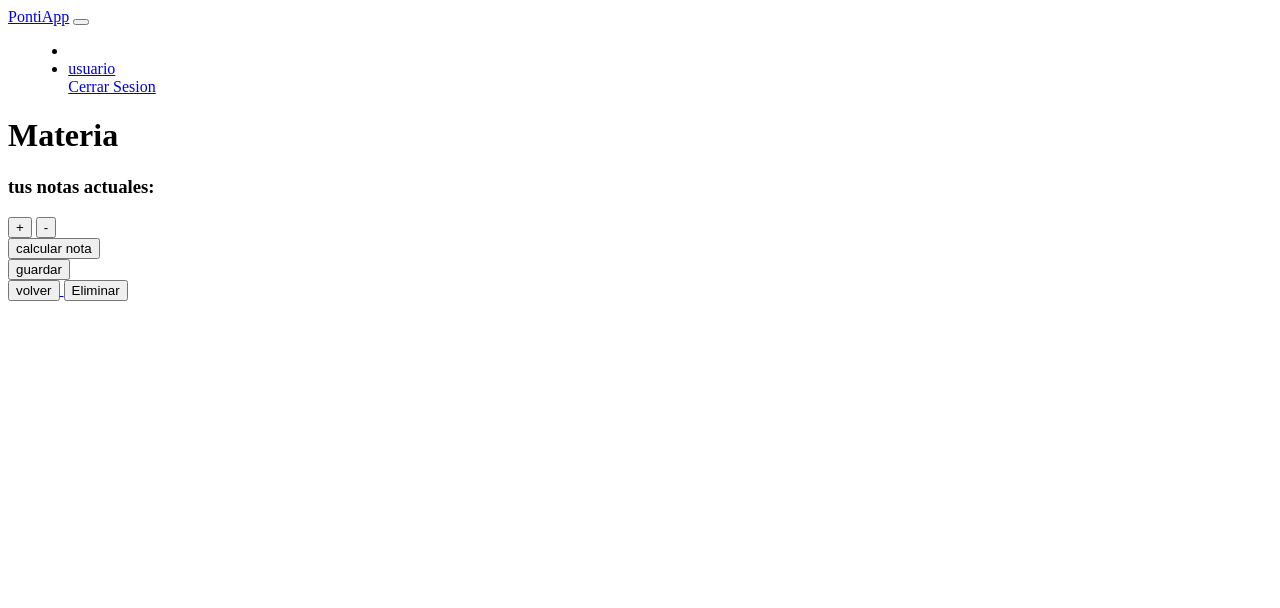
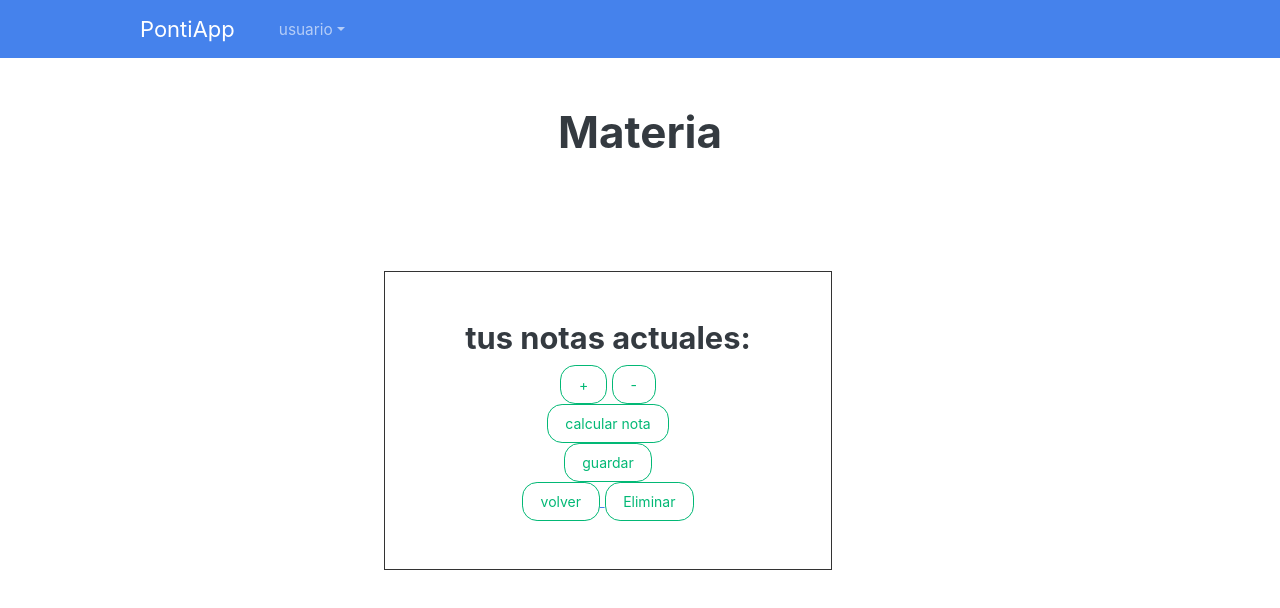
Before and after one commit to juanp204/proynotas, a plain HTML site: page index.html in a window 1280 px wide. Drawn offline with nearby package versions, Linux system fonts and the light colour scheme; some packages are replaced by stand-ins of ours; the site is published under a folder, as on GitHub Pages, so addresses that start at the root find nothing; a script that the page names is missing.

Commit message:
Update index.html

```diff
--- a/index.html
+++ b/index.html
@@ -5,9 +5,9 @@
     <meta http-equiv="X-UA-Compatible" content="IE=edge">
     <meta name="viewport" content="width=device-width, initial-scale=1.0">
     <title>Document</title>
-    <link rel="stylesheet" href="/bootstrap.css">
-    <link rel="stylesheet" href="/bootstrap.min.css">
-    <link rel="stylesheet" href="/estilos.css">
+    <link rel="stylesheet" href="proynotas/bootstrap.css">
+    <link rel="stylesheet" href="proynotas/bootstrap.min.css">
+    <link rel="stylesheet" href="proynotas/estilos.css">
     <script src="//cdn.jsdelivr.net/npm/sweetalert2@10"></script>
     <script src="https://cdn.jsdelivr.net/npm/bootstrap@5.2.2/dist/js/bootstrap.bundle.min.js" integrity="sha384-OERcA2EqjJCMA+/3y+gxIOqMEjwtxJY7qPCqsdltbNJuaOe923+mo//f6V8Qbsw3" crossorigin="anonymous"></script>
   </head>
```
